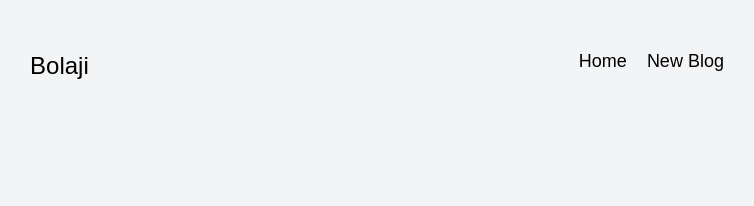
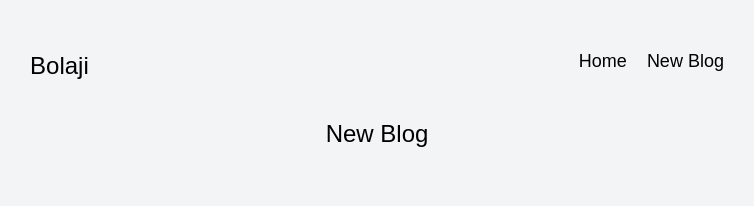
Before and after one commit to Afeez-Ola/my-blog-app, a React (Vite) app: page /new in a window 1280 px wide. Shown: the top 206 px of the page, without its empty margins (263-1017 px from the left). Built offline with nearby package versions, Linux system fonts and the light colour scheme.

Commit message:
implemented the route for new blog.

```diff
--- a/src/App.jsx
+++ b/src/App.jsx
@@ -4,6 +4,7 @@ import { BrowserRouter, Routes, Route } from 'react-router-dom';
 import NavBar from './components/Nav';
 import Posts from './components/Posts';
 import Detail from './components/Detail';
+import NewBlog from './components/newBlog';
 
 function App() {
  return (
@@ -13,6 +14,7 @@ function App() {
     <Routes>
      <Route path='/' element={<Posts></Posts>}></Route>
      <Route path={`/read/:id`} element={<Detail></Detail>}></Route>
+     <Route path='/new' element={<NewBlog></NewBlog>}></Route>
     </Routes>
    </BrowserRouter>
   </>
--- a/src/components/Nav.jsx
+++ b/src/components/Nav.jsx
@@ -11,7 +11,9 @@ function NavBar() {
     <li>
      <Link to={'/'}>Home</Link>
     </li>
-    <li>New Blog</li>
+    <li>
+     <Link to={'/new'}>New Blog</Link>
+    </li>
    </ul>
   </div>
  );
--- /dev/null
+++ b/src/components/NewBlog.jsx
@@ -0,0 +1,8 @@
+import React from 'react';
+import { Link } from 'react-router-dom';
+
+function NewBlog() {
+ return <h1>New Blog</h1>;
+}
+
+export default NewBlog;
```
